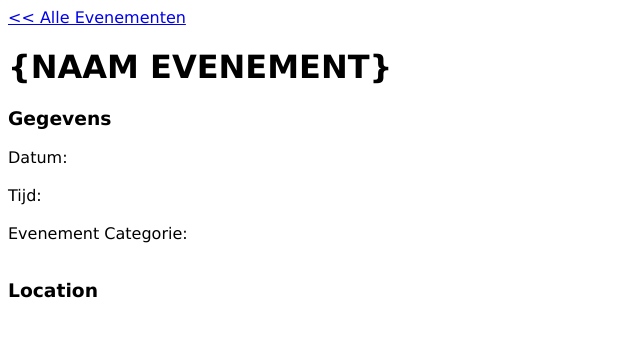
After one commit to Lex-van-Os/Dartshub, a Python web app: template templates/details.html in a window 1280 px wide. The commit adds this page. Shown: the top 337 px of the page, without its empty margins (0-640 px from the left). Run offline with Jinja, Linux system fonts and the light colour scheme; the template is opened without the code that fills it, so the values that code supplies are empty.

Commit message:
-changed the form.hmtl file -created the details.html single web page basic

```diff
--- /dev/null
+++ b/templates/details.html
@@ -0,0 +1,33 @@
+<!DOCTYPE html>
+<html lang="en">
+
+<head>
+    <meta charset="UTF-8">
+    <meta http-equiv="X-UA-Compatible" content="IE=edge">
+    <meta name="viewport" content="width=device-width, initial-scale=1.0">
+    <title>Details Web Page</title>
+    <link rel="stylesheet" href="dartsbond_almere-medium-rare-chicken/static/styles/style.css" />
+</head>
+
+<body>
+    <a href="https://dartsbondalmere.nl/evenementen/">
+        << Alle Evenementen</a>
+            <h1>{NAAM EVENEMENT}</h1>
+            <h3>Gegevens</h3>
+            <div class="details">
+                <p>
+                    <!-- Using the flask wtforms to display on FE and get the info from BE -->
+                    Datum:
+                    <br><br>
+                    Tijd:
+                    <br><br>
+                    Evenement Categorie:
+                    <br><br>
+                </p>
+            </div>
+            <div class="location">
+                <h3>Location</h3>
+            </div>
+</body>
+
+</html>
```
Also changed, not shown: app.py (+16 -5 lines), templates/form.html (+9 -16 lines).
